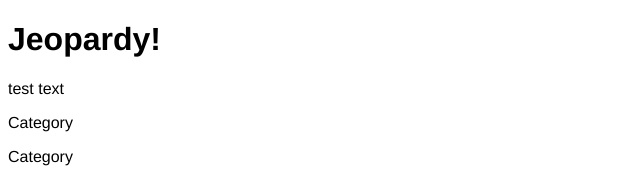
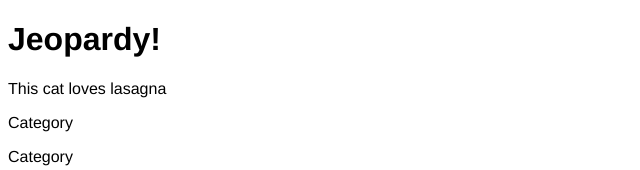
Before and after one commit to ivykroncke/jeopardygame, a plain HTML site: page index.html in a window 1280 px wide. Both pictures are taken after a click on the element 59 px from the left and 266 px from the top of the page. Shown: the top 170 px of the page, without its empty margins (0-640 px from the left). Drawn offline with nearby package versions, Linux system fonts and the light colour scheme.

Commit message:
Question displays in the message bar according to which square is clicked. Needs more organization, but logic in place.

```diff
--- a/main.js
+++ b/main.js
@@ -1,35 +1,31 @@
 //onLoad, prompt player 1 to select a tile
 //select the 'messagebar' element and change the text to a stored variable that contains a string
 $(() => {
+
 
 let selectedAnswer = '' // holds the value of the number clicked
 const allAnswers = [
 
     {'id': 'cat1-1', 'question': 'This cat loves lasagna', 'answer': 'who is garfield?'},
-
     {'id': 'cat2-1', 'question': 'This dog saves little boys out of wells', 'answer': 'who is lassie?'},
-
     {'id': 'cat3-1', 'question': 'All dogs go to this place', 'answer': 'what is heaven?'}
 
 ]
 
-let questionDisplay = ''
+let questionDisplay
 const findQuestion = () => {
-    console.log(allAnswers[0].id)
-    console.log(selectedAnswer)
+    // console.log(allAnswers[0].id)
+    // console.log(selectedAnswer)
     //loop through the length of the array allAnswers holding objects
-    let match = ''
+    let matchIndex
     for(let i = 0; i < allAnswers.length; i++){
-        //if the key id matches the value in the variable selected answer
-        if(allAnswers[i].id === 'cat1-1'){
-        //store that value in the match variable
-
+        if(allAnswers[i].id === selectedAnswer){
+            matchIndex = [i]
+            console.log('this is the match index: '+ matchIndex)
         }
-        console.log(match)
-        questionDisplay = match
-        //set the questionDisplay variable equal to the match variable
-        console.log(questionDisplay)
     }
+     //set the questionDisplay variable equal to the match variable
+    questionDisplay = allAnswers[matchIndex].question
     messageBar()
     }
 
@@ -40,7 +36,7 @@
 let userClick = false;
 const messageBar = () => {
     if (userClick === true){
-        $('.messagebar p').text('test text')
+        $('.messagebar p').text(questionDisplay)
     } else {
     $('.messagebar p').text('Player One, Your Turn!')
     }
@@ -53,7 +49,6 @@
     userClick = true //changes the status for a diff result in messageBar
     findQuestion()
     messageBar() //runs the function
-
 })
 
 
```
Also changed, not shown: main.css (+0 -9 lines).
